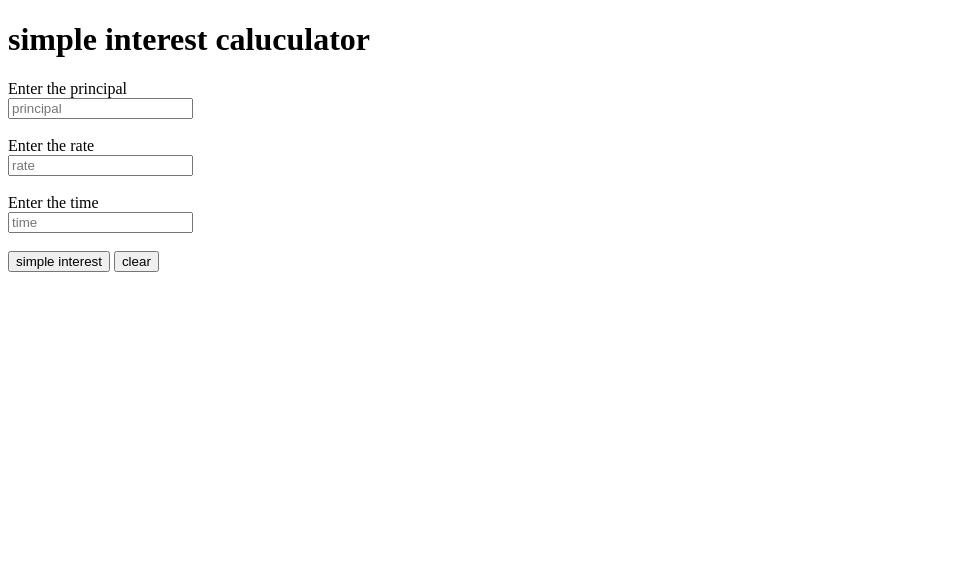
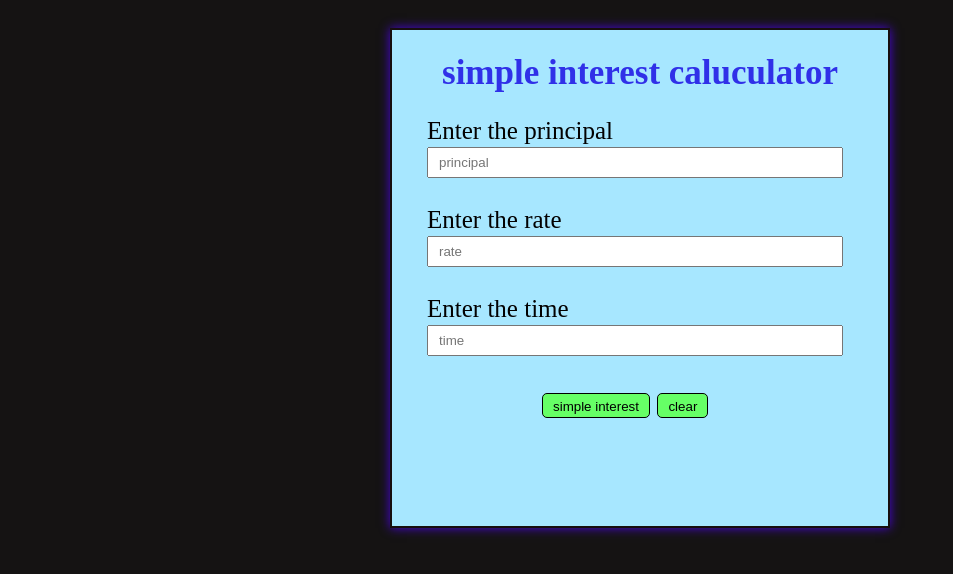
Before and after one commit to vijayrana4230-coder/simple-interest-calculator, a plain HTML site: page index.html in a window 1280 px wide. Shown: the whole page, without its empty margins (0-953 px from the left). Drawn offline with Linux system fonts and the light colour scheme.

Commit message:
Update index.html

```diff
--- a/index.html
+++ b/index.html
@@ -5,7 +5,7 @@
   <meta charset="UTF-8">
   <meta name="viewport" content="width=device-width, initial-scale=1.0">
   <title>simple interest</title>
-  <link rel="stylesheet" href="simpleintreast.css">
+  <link rel="stylesheet" href="index.css">
 </head>
 
 <body>
```
